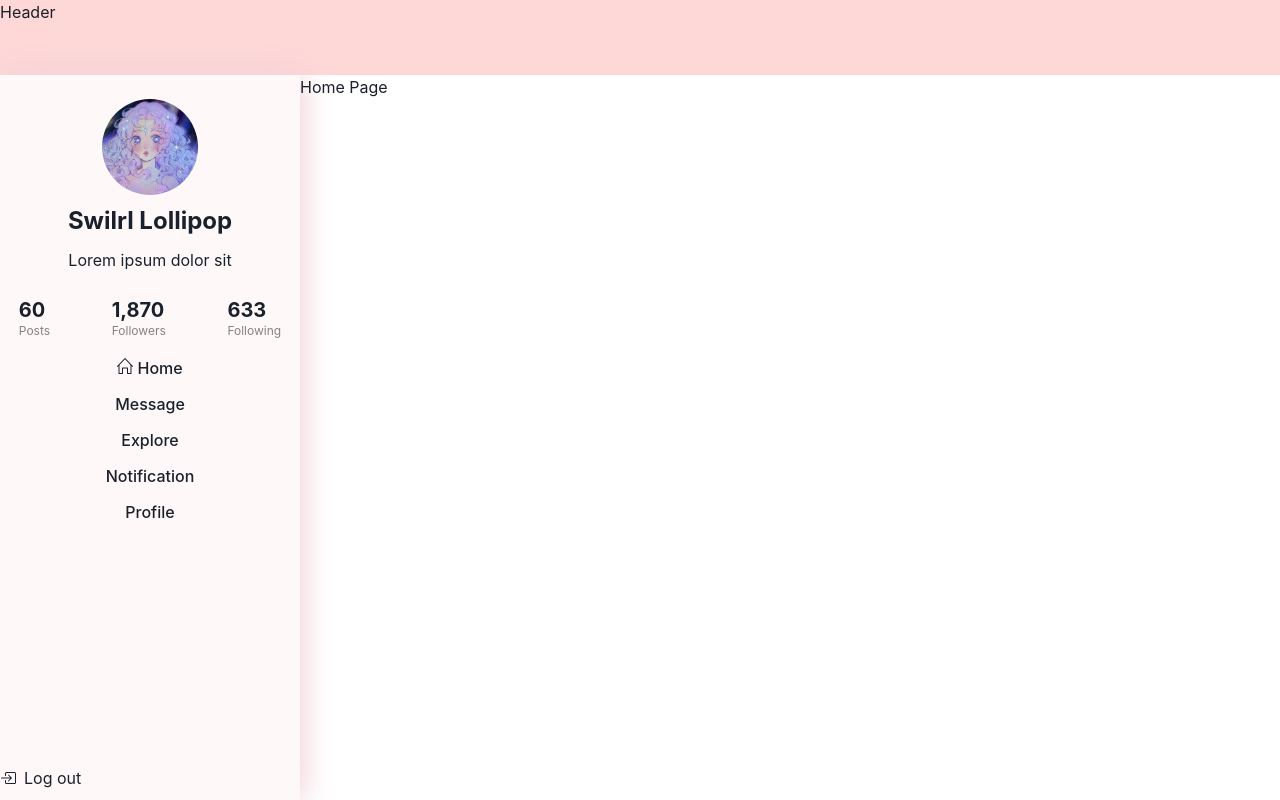
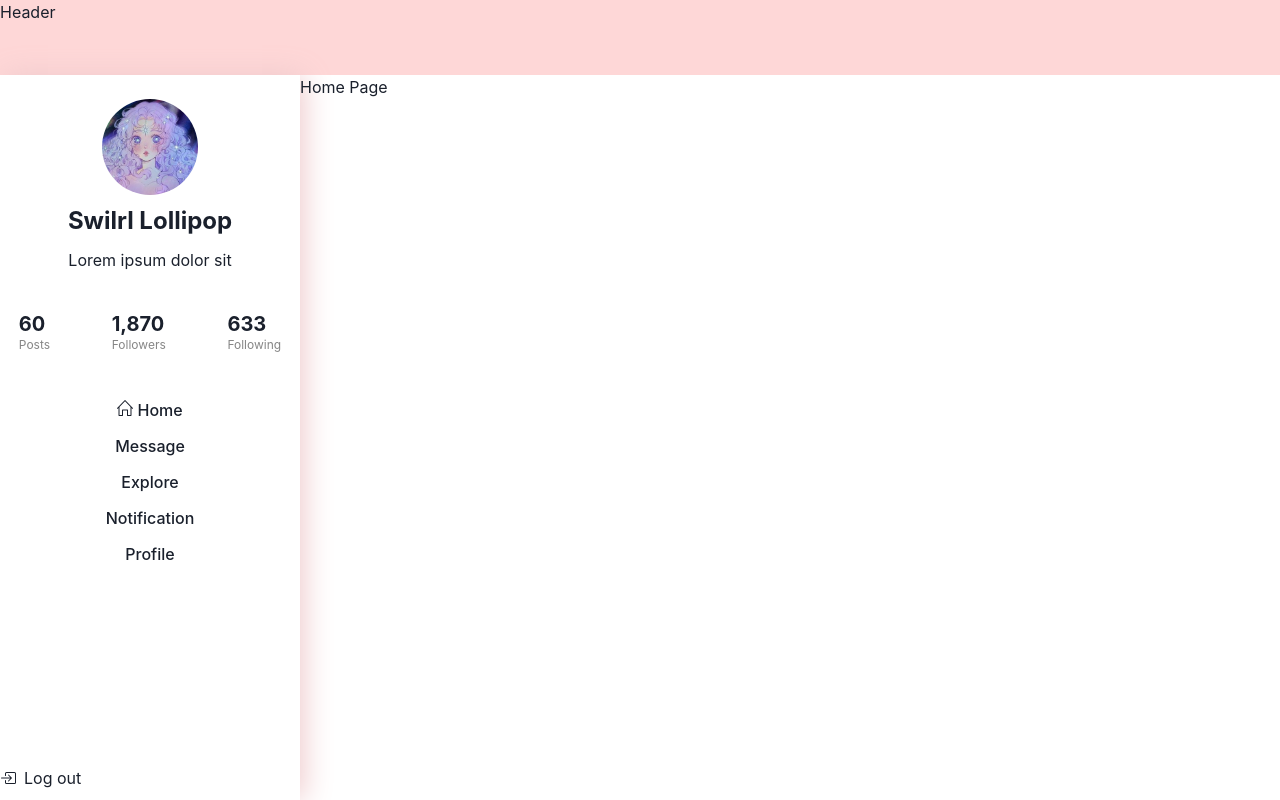
Before and after one commit to Hoanghuygia/social-media-site, a React (Vite) app in the folder client/: page / in a window 1280 px wide. Built offline with nearby package versions, Linux system fonts and the light colour scheme.

Commit message:
divide theme to another file

```diff
--- /dev/null
+++ b/client/src/assets/theme.js
@@ -0,0 +1,13 @@
+const Colors = {
+    'bg-color': {
+        100: '#fef9f8',
+        200: '#efd1d8',
+        300: '#efcacc'
+    },
+    'text-color': {
+        100: '#cac3e4',
+        200: '#d6cae3'
+    }
+}
+
+export{Colors}
--- a/client/src/components/SideBar.jsx
+++ b/client/src/components/SideBar.jsx
@@ -4,14 +4,14 @@ import SideBarNav from './SideBarNav';
 
 function SideBar() {
     return (
-        <Flex flexDir='column' h='100%' boxShadow='4px 0px 28px rgba(239, 209, 216, 1)' gap={4}>
+        <Flex flexDir='column' h='100%' boxShadow='4px 0px 28px rgba(239, 202, 204, 1)' gap={4}>
             <Flex flexDir='column' mt='24px' textAlign="center" gap={3}>
                 <Center><Avatar size='xl' name='profile' src={'/img/avatar.png'} /></Center>
                 <Heading as="h2" fontSize='2xl' >Swilrl Lollipop</Heading>
                 <Text>Lorem ipsum dolor sit</Text>
             </Flex>
 
-            <Flex pt='10px' justifyContent='space-around' gap='24px'>
+            <Flex pt='24px' justifyContent='space-around' gap='24px'>
                 <Box>
                     <Heading fontSize='xl'>60</Heading>
                     <Text fontSize='xs' color='RGBA(0, 0, 0, 0.48)' >Posts</Text>
--- a/client/src/components/SideBarNav.jsx
+++ b/client/src/components/SideBarNav.jsx
@@ -1,28 +1,30 @@
 import { Flex, List, ListItem, Icon } from "@chakra-ui/react";
-import { NavLink } from "react-router-dom"
+import { NavLink } from "react-router-dom";
 import { SlHome } from "react-icons/sl";
 
 function SideBarNav() {
     return (
-      <List align='center' spacing={3}>
+        <List align="center" spacing={3} mt="28px">
             <ListItem>
-          <NavLink to='/'><Icon as={SlHome} /> Home</NavLink>
+                <NavLink to="/">
+                    <Icon as={SlHome} /> Home
+                </NavLink>
             </ListItem>
 
             <ListItem>
-          <NavLink to='/message'>Message</NavLink>
+                <NavLink to="/message">Message</NavLink>
             </ListItem>
 
             <ListItem>
-          <NavLink to='/explore'>Explore</NavLink>
+                <NavLink to="/explore">Explore</NavLink>
             </ListItem>
 
             <ListItem>
-          <NavLink to='/notification'>Notification</NavLink>
+                <NavLink to="/notification">Notification</NavLink>
             </ListItem>
 
             <ListItem>
-          <NavLink to='/profile'>Profile</NavLink>
+                <NavLink to="/profile">Profile</NavLink>
             </ListItem>
         </List>
     );
--- a/client/src/main.jsx
+++ b/client/src/main.jsx
@@ -1,31 +1,16 @@
 import React from "react";
 import ReactDOM from "react-dom/client";
 import { ChakraProvider, extendTheme } from "@chakra-ui/react";
-import {BrowserRouter} from "react-router-dom";
 import App from "./App.jsx";
+import {Colors} from "./assets/theme.js";
 import "./index.css";
 
-const colors = {
-    'bg-color': {
-        100: '#fef9f8',
-        200: '#efd1d8',
-        300: '#efcacc'
-    },
-    'text-color': {
-        100: '#cac3e4',
-        200: '#d6cae3'
-    }
-
-}
-
-const theme = extendTheme({colors});
+const theme = extendTheme({Colors});
 
 ReactDOM.createRoot(document.getElementById("root")).render(
     <React.StrictMode>
-        {/* <BrowserRouter> */}
             <ChakraProvider theme={theme}>
                 <App />
             </ChakraProvider>
-        {/* </BrowserRouter> */}
     </React.StrictMode>
 );
```
Lines whose indentation alone changed are shown as unchanged.
